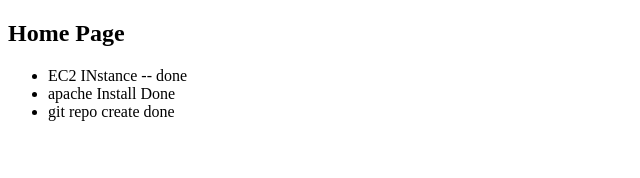
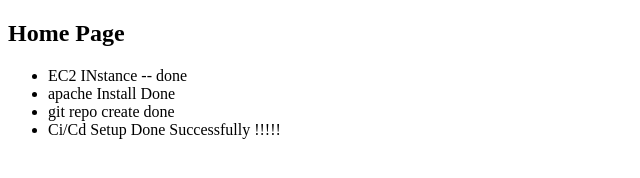
Before and after one commit to prashantatevm/tapasbullec2gitcicd, a plain HTML site: page index.html in a window 1280 px wide. Shown: the whole page, without its empty margins (0-640 px from the left). Drawn offline with Linux system fonts and the light colour scheme.

Commit message:
Changes dones in index.html

```diff
--- a/index.html
+++ b/index.html
@@ -11,6 +11,7 @@
         <li>EC2 INstance -- done</li>
         <li>apache Install Done</li>
         <li>git repo create done</li>
+        <li>Ci/Cd Setup Done Successfully !!!!!</li>
     </ul>
 </body>
 </html>
```
